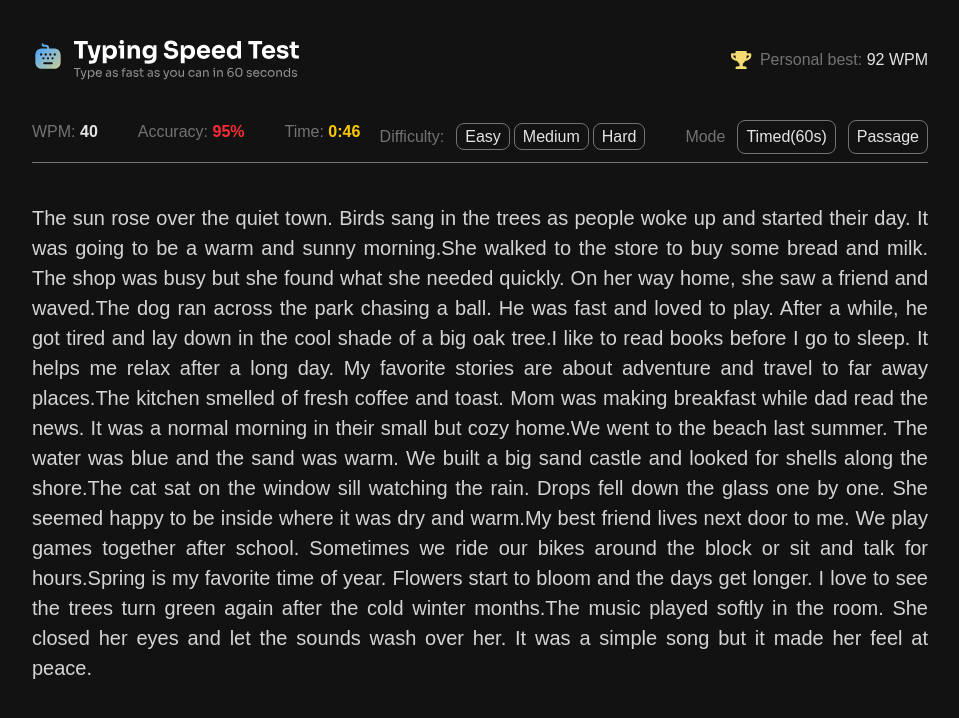
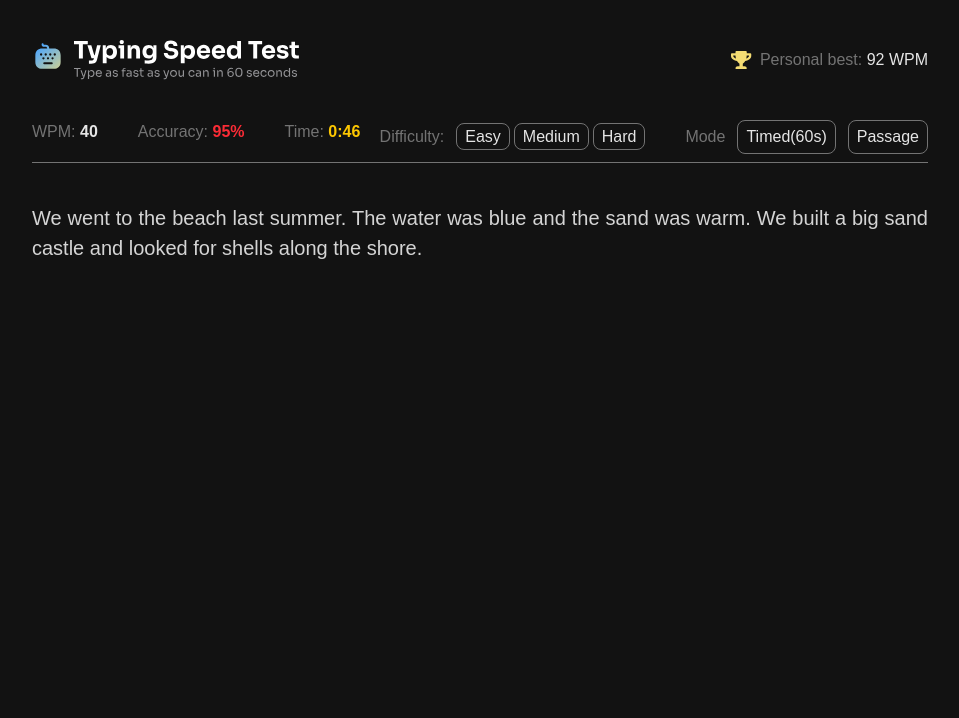
Before and after one commit to Zer0-Gravity/mini-react-project, a React (Vite) app in the folder typing-test/: page / in a window 1280 px wide. Shown: the top 718 px of the page, without its empty margins (160-1119 px from the left). Built offline with nearby package versions, Linux system fonts and the light colour scheme.

Commit message:
Feat: Add a randomize passage based on user difficulty

```diff
--- a/typing-test/src/Component/Playground.tsx
+++ b/typing-test/src/Component/Playground.tsx
@@ -1,11 +1,15 @@
-import { dataTyping } from "../Utils/DataTyping";
+import type { LevelEntries } from "../Utils/Type";
 
-function Playground() {
+interface PlaygroundProps {
+    passage: LevelEntries;
+}
+
+function Playground({ passage }: PlaygroundProps) {
     return (
         <>
             <div>
                 <p className="text-justify text-neutral-300 text-[20px]">
-                    {dataTyping.easy.map((item) => item.text)}
+                    {passage.text}
                 </p>
             </div>
             <input type="text" />
--- a/typing-test/src/TypingTest.tsx
+++ b/typing-test/src/TypingTest.tsx
@@ -1,15 +1,25 @@
 import React, { useState } from "react";
 import Playground from "./Component/Playground";
 import ControlBar from "./Component/ControlBar";
+import type { MockData } from "./Utils/Type";
+import { dataTyping } from "./Utils/DataTyping";
+
+type DifficultyLevels = keyof MockData;
 
 function TypingTest() {
-    const [difficulty, setDifficulty] = useState<string>("");
+    const [difficulty, setDifficulty] = useState<DifficultyLevels>("easy");
 
     const changeDifficulties = (e: React.ChangeEvent<HTMLInputElement>) => {
-        setDifficulty(e.target.value);
+        setDifficulty(e.target.value as DifficultyLevels); //Narrow e.target.value (string) to union type DifficultyLevels
     };
 
-    console.log(difficulty);
+    const getRandomPassage = (level: keyof MockData) => {
+        const levelPassage = dataTyping[level]; //Cast data based on the union type value
+        const randomIndex = Math.floor(Math.random() * levelPassage.length);
+        return levelPassage[randomIndex];
+    };
+
+    const passage = getRandomPassage(difficulty);
 
     return (
         <main className="mt-10 flex flex-col gap-10 items-center">
@@ -48,7 +58,7 @@ function TypingTest() {
 
             {/* Playground */}
             <section className="w-[70%]">
-                <Playground />
+                <Playground passage={passage} />
             </section>
         </main>
     );
```
